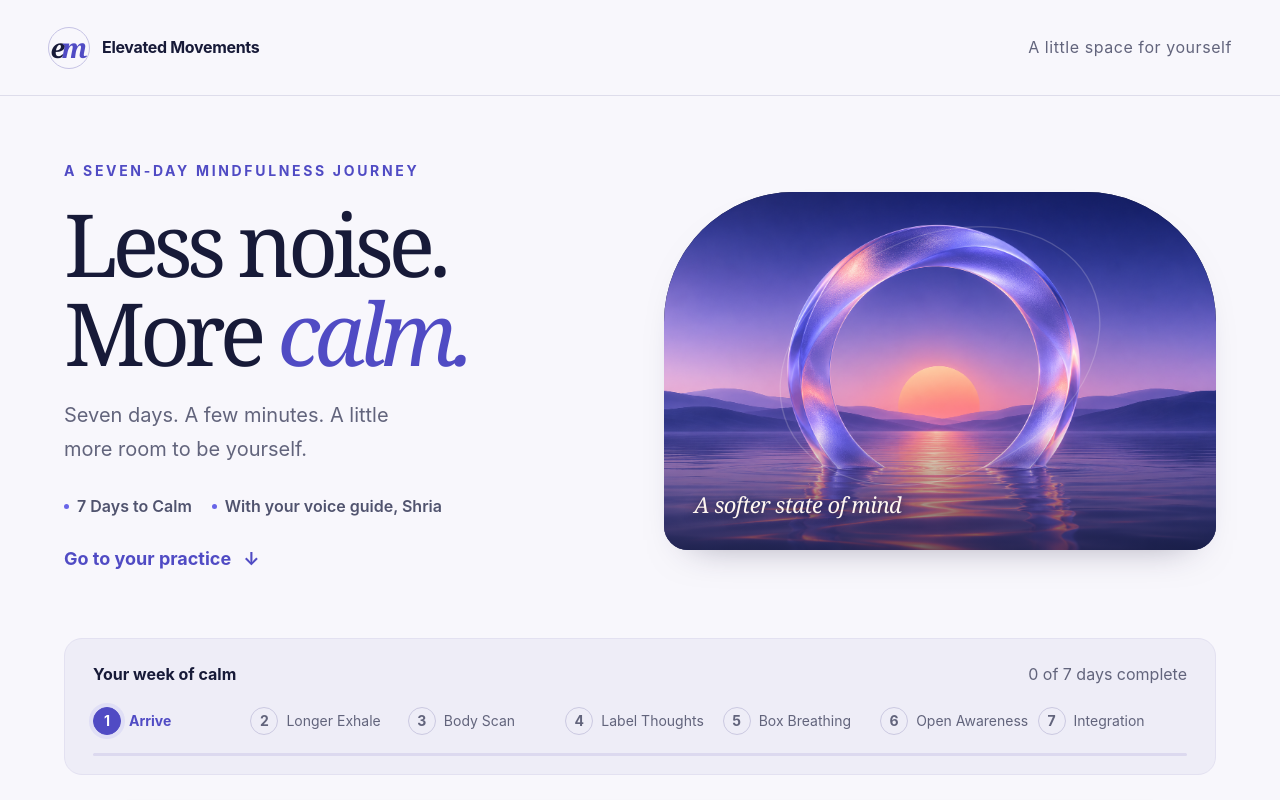
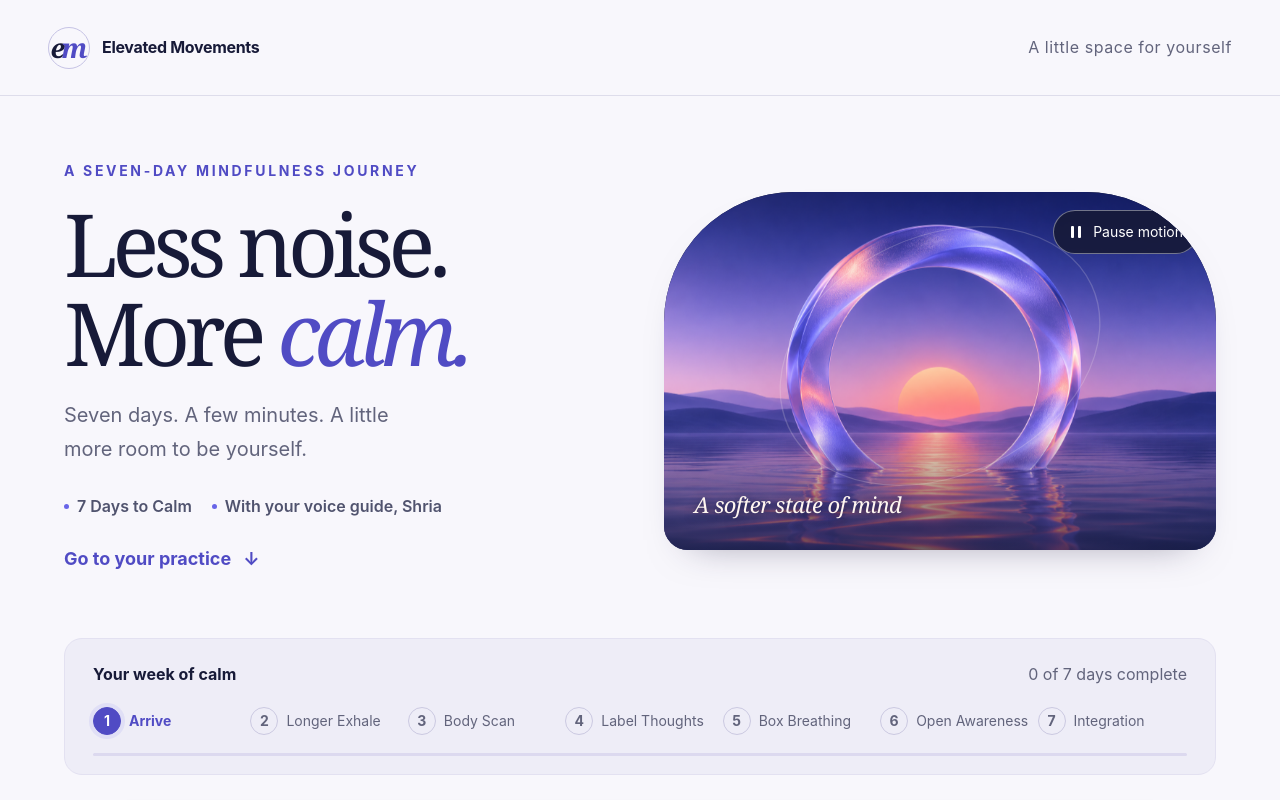
Before and after one commit to darnellt0/7-days-to-calm, a Next.js app in the folder em-frontend/: page /7-days-to-calm in a window 1280 px wide. Shown: the top 800 px of the page. Built offline with nearby package versions, Linux system fonts and the light colour scheme.

Commit message:
Add accessible ambient motion with pause and reduced-motion controls

```diff
--- a/em-frontend/app/globals.css
+++ b/em-frontend/app/globals.css
@@ -230,3 +230,25 @@ body { font-size: var(--text-body); }
   .mobile-current-day { font-size: 20px; }
   .day-number { flex-basis: 30px; width: 30px; min-width: 30px; height: 30px; }
 }
+
+/* Ambient motion stays behind the interface, and is independently pausable. */
+.hero-art img { animation: portal-breathe 24s ease-in-out infinite; }
+.motion-control { position: absolute; z-index: 4; top: 18px; right: 18px; display: inline-flex; align-items: center; gap: 9px; min-height: 44px; padding: 10px 14px; border: 1px solid #ffffff66; border-radius: 999px; background: #171a38e6; color: white; font-size: 14px; line-height: 1.4; }
+.motion-control:hover:not(:disabled) { background: #343262; }
+.motion-control:disabled { cursor: default; }
+.motion-control:focus-visible { outline-color: white; outline-offset: 4px; }
+.shria-guide[data-state] .orbit-core { animation: none; }
+.shria-guide[data-state="speaking"] .orbit-ring { animation: voice-halo 2.4s ease-in-out infinite; }
+.orbit-ring { transition: opacity .2s ease; }
+.practice-intention { animation: practice-arrive .35s ease-out both; }
+.calm-toast { animation: toast-arrive .25s ease-out both; }
+.calm-page[data-motion="paused"] *,
+.calm-page[data-motion="paused"] *::before,
+.calm-page[data-motion="paused"] *::after { animation-play-state: paused !important; }
+.calm-page[data-motion="paused"] .practice-intention,
+.calm-page[data-motion="paused"] .calm-toast { animation: none; }
+.calm-page[data-session-active="true"] .hero-art img { animation-play-state: paused; }
+@keyframes portal-breathe { 0%, 100% { transform: scale(1); } 50% { transform: scale(1.015); } }
+@keyframes voice-halo { 0%, 100% { opacity: .35; } 50% { opacity: .55; } }
+@keyframes practice-arrive { from { opacity: .6; } to { opacity: 1; } }
+@keyframes toast-arrive { from { opacity: 0; transform: translate3d(-50%, 5px, 0); } to { opacity: 1; transform: translate3d(-50%, 0, 0); } }
--- /dev/null
+++ b/em-frontend/components/MotionControl.tsx
@@ -0,0 +1,44 @@
+"use client";
+
+import { useEffect, useState } from "react";
+
+export function useAmbientMotion() {
+  const [ready, setReady] = useState(false);
+  const [reduced, setReduced] = useState(true);
+  const [paused, setPaused] = useState(false);
+
+  useEffect(() => {
+    const preference = window.matchMedia("(prefers-reduced-motion: reduce)");
+    const update = () => setReduced(preference.matches);
+    update();
+    try { setPaused(localStorage.getItem("em_motion_paused") === "true"); }
+    catch { setPaused(true); }
+    setReady(true);
+    preference.addEventListener("change", update);
+    return () => preference.removeEventListener("change", update);
+  }, []);
+
+  function toggle() {
+    const next = !paused;
+    setPaused(next);
+    try { localStorage.setItem("em_motion_paused", String(next)); }
+    catch { /* The preference still applies for this visit. */ }
+  }
+
+  return { enabled: ready && !reduced && !paused, ready, reduced, toggle };
+}
+
+export default function MotionControl({ enabled, ready, reduced, onToggle }: {
+  enabled: boolean;
+  ready: boolean;
+  reduced: boolean;
+  onToggle: () => void;
+}) {
+  return <button className="motion-control" disabled={!ready || reduced} onClick={onToggle}
+    title={reduced ? "Your device is set to reduce motion" : "Control decorative motion throughout this page"}>
+    <svg aria-hidden="true" width="16" height="16" viewBox="0 0 16 16" fill="currentColor">
+      {enabled ? <><rect x="3" y="2" width="3" height="12" rx="1" /><rect x="10" y="2" width="3" height="12" rx="1" /></> : <path d="M4 2.5v11L13 8z" />}
+    </svg>
+    {reduced ? "Motion reduced" : enabled ? "Pause motion" : "Play motion"}
+  </button>;
+}
--- a/em-frontend/components/SevenDaysToCalm.tsx
+++ b/em-frontend/components/SevenDaysToCalm.tsx
@@ -4,6 +4,7 @@ import { useCallback, useEffect, useState } from "react";
 import Image from "next/image";
 import ShriaGuide from "./ShriaGuide";
 import ConfirmationDialog from "./ConfirmationDialog";
+import MotionControl, { useAmbientMotion } from "./MotionControl";
 
 const themes = [
   { title: "Arrive", description: "A gentle reset with breath and sound.", intention: "You don’t have to arrive feeling calm. Just arrive as you are." },
@@ -17,6 +18,7 @@ const themes = [
 const clampDay = (value: number) => Number.isFinite(value) ? Math.min(7, Math.max(1, Math.trunc(value))) : 1;
 
 export default function SevenDaysToCalm() {
+  const motion = useAmbientMotion();
   const [currentDay, setCurrentDay] = useState(1);
   const [finalComplete, setFinalComplete] = useState(false);
   const [loaded, setLoaded] = useState(false);
@@ -100,13 +102,13 @@ export default function SevenDaysToCalm() {
   const completed = finalComplete ? 7 : currentDay - 1;
 
   return (
-    <main className="calm-page" id="main-content">
+    <main className="calm-page" id="main-content" data-motion={motion.enabled ? "running" : "paused"} data-session-active={sessionActive}>
       <a className="skip-link" href="#practice">Skip to today’s practice</a>
       <header className="site-header"><a href="https://www.elevatedmovements.com" className="brand"><span className="brand-mark" aria-hidden="true">e<span>m</span></span><span>Elevated Movements</span></a><span className="header-note">A little space for yourself</span></header>
       <div className="challenge-shell">
         <header className="challenge-intro">
           <div className="intro-copy"><p className="eyebrow">A seven-day mindfulness journey</p><h1>Less noise.<br />More <em>calm.</em></h1><p>Seven days. A few minutes. A little more room to be yourself.</p><div className="intro-details"><span>7 Days to Calm</span><span>With your voice guide, Shria</span></div><a className="intro-start" href="#shria-widget-container">Go to your practice <span aria-hidden="true">↓</span></a></div>
-          <div className="hero-art"><Image src="/images/calm-portal.png" alt="A luminous violet glass portal reflected in still water at a coral sunset" fill priority sizes="(max-width: 700px) 100vw, 50vw" /><span className="hero-art-label">A softer state of mind</span><span className="hero-art-orbit" aria-hidden="true" /></div>
+          <div className="hero-art"><Image src="/images/calm-portal.png" alt="A luminous violet glass portal reflected in still water at a coral sunset" fill priority sizes="(max-width: 700px) 100vw, 50vw" /><span className="hero-art-label">A softer state of mind</span><span className="hero-art-orbit" aria-hidden="true" /><MotionControl enabled={motion.enabled} ready={motion.ready} reduced={motion.reduced} onToggle={motion.toggle} /></div>
         </header>
         <section className="journey" aria-label="Challenge progress">
           <div className="journey-caption"><span>Your week of calm</span><span>{completed} of 7 days complete</span></div>
@@ -121,7 +123,7 @@ export default function SevenDaysToCalm() {
           <div className="journey-track" role="progressbar" aria-label="Days completed" aria-valuemin={0} aria-valuemax={7} aria-valuenow={completed}><span style={{ width: `${completed / 7 * 100}%` }} /></div>
         </section>
         <article className="practice-card" id="practice" aria-labelledby="practice-title">
-          <div className="practice-intention">
+          <div className="practice-intention" key={`intention-${currentDay}`}>
             <p className="eyebrow">Your daily pause · Day {currentDay.toString().padStart(2, "0")}</p>
             <h2 id="practice-title"><span className="sr-only">Day {currentDay}: </span>{theme.title}</h2>
             <p className="practice-description">{theme.description}</p>
```
Also changed, not shown: 3 other files (tests, documents, lock files or other folders).
